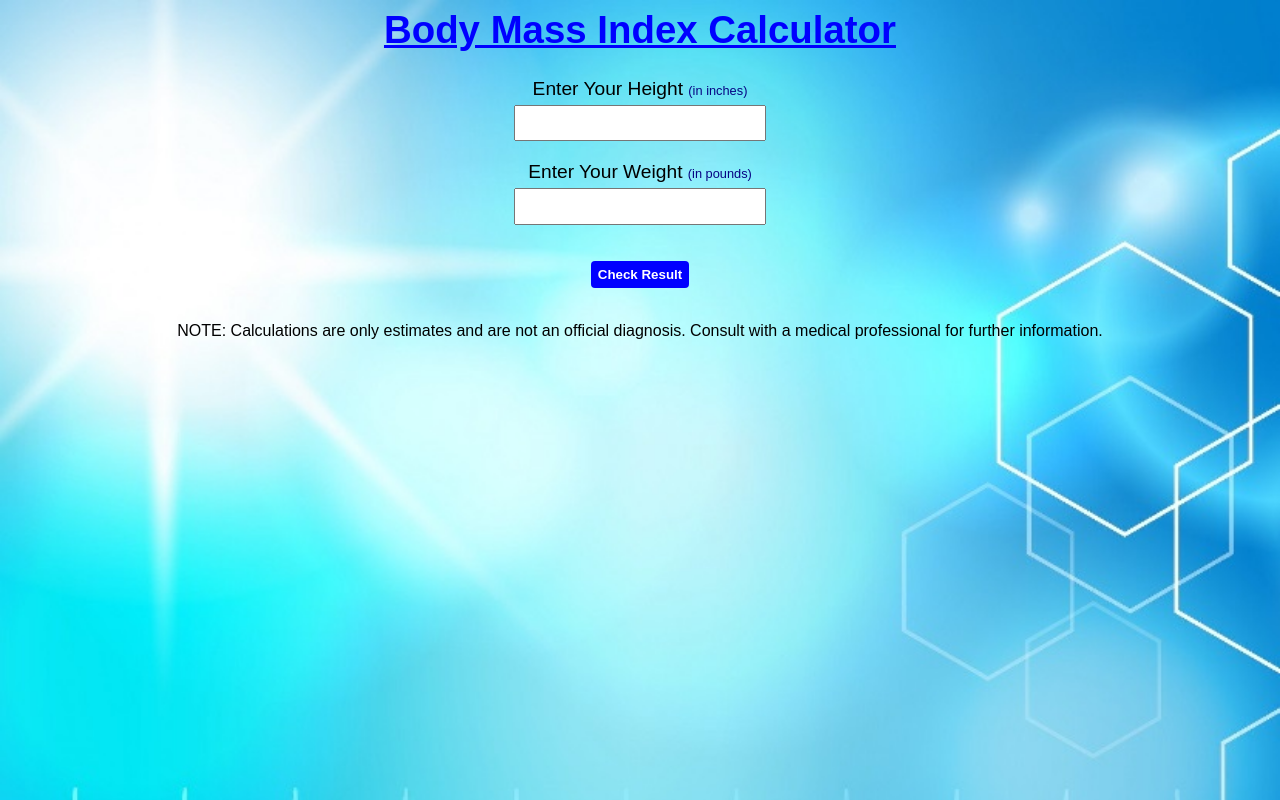
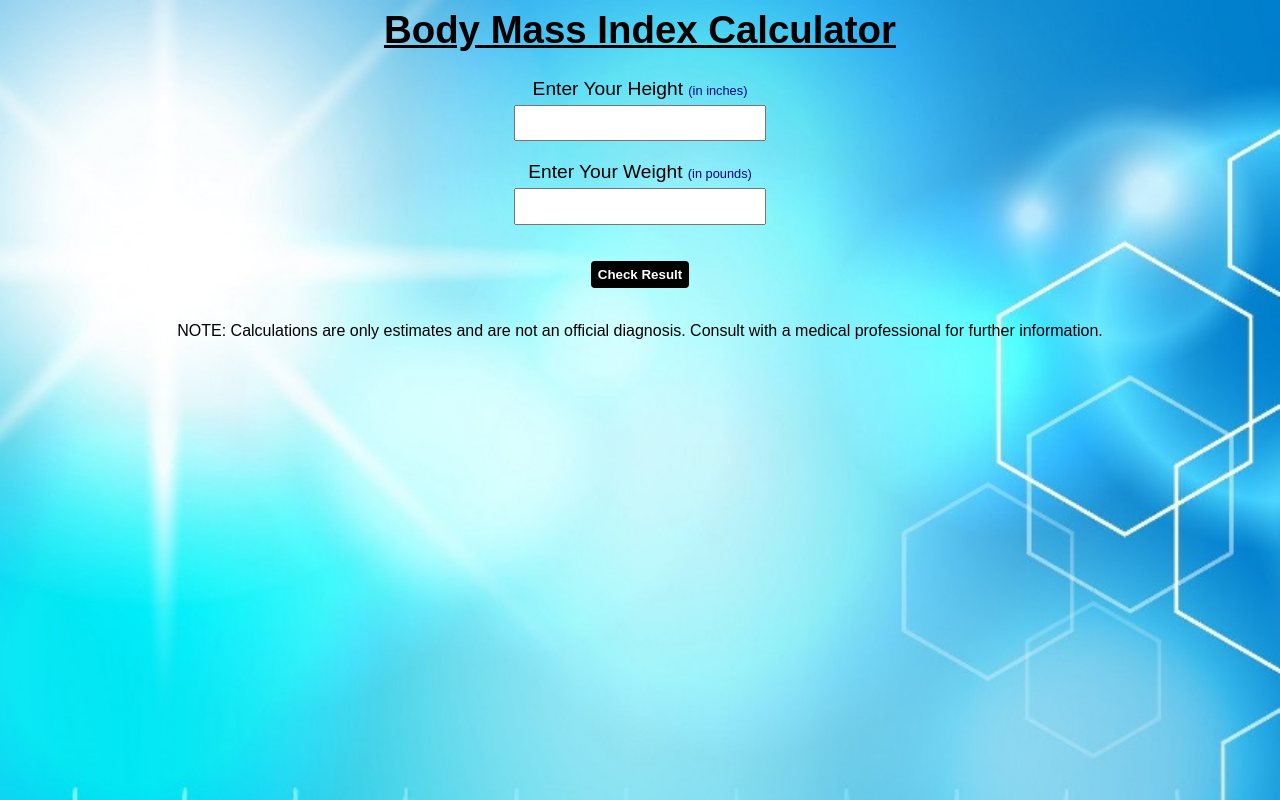
Before and after one commit to Mannyalfa/bmi-calculator, a plain HTML site: page index.html in a window 1280 px wide. Drawn offline with Linux system fonts and the light colour scheme; a web font is replaced by a local one.

Commit message:
changed font color

```diff
--- a/assets/css/stylesheet.css
+++ b/assets/css/stylesheet.css
@@ -18,7 +18,7 @@ body {
 h1 {
     font-size: 2.4rem;
     text-decoration: underline;
-    color: blue;
+    color:black;
 }
 
 label {
@@ -42,7 +42,7 @@ span {
 
 #submit {
     margin-top: 1rem;
-    background-color: blue;
+    background-color: black;
     font-weight: 800;
     color: white;
     border: 0px;
```
